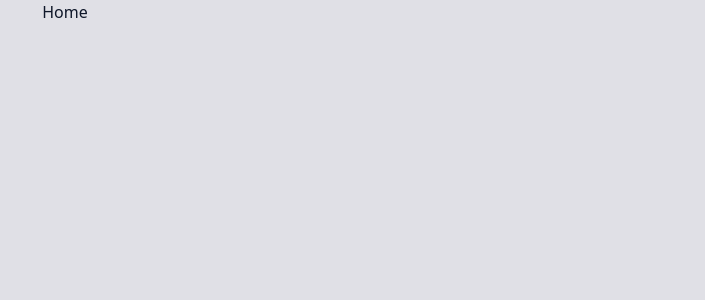
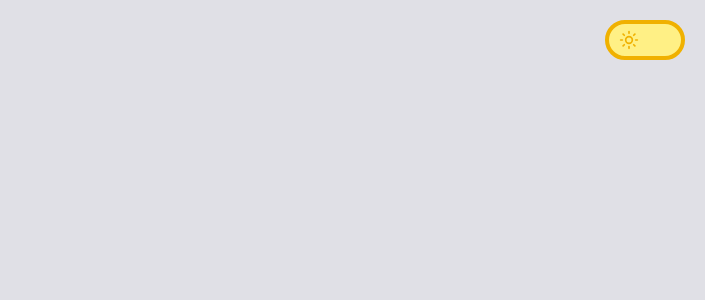
Before and after one commit to kurama199/portfolio, a React (Vite) app: page / in a window 1280 px wide. Shown: the top 300 px of the page, without its empty margins (575-1280 px from the left). Built offline with nearby package versions, Linux system fonts and the light colour scheme.

Commit message:
07/31-7:29PM added theme toggle

```diff
--- a/src/Pages/Home.tsx
+++ b/src/Pages/Home.tsx
@@ -1,3 +1,13 @@
+import ThemeToggle from "@/components/ThemeToggle";
+
 export const Home = () => {
-  return <div>Home</div>;
+  return (
+    <div className="min-h-screen bg-background text-foreground overflow-x-hidden">
+      <ThemeToggle className="absolute right-5 top-5" />
+      {/* Bckground effects */}
+      {/* Navbar */}
+      {/* Main Content */}
+      {/* Footer */}
+    </div>
+  );
 };
--- /dev/null
+++ b/src/components/ThemeToggle.tsx
@@ -0,0 +1,59 @@
+import { cn, localStorageKeys } from "@/utils/utils";
+import { Moon, Sun } from "lucide-react";
+import React, { useLayoutEffect, useState } from "react";
+
+interface ThemeToggleProps {
+  className?: string;
+}
+
+const ThemeToggle: React.FC<ThemeToggleProps> = ({
+  className,
+}: ThemeToggleProps) => {
+  const [isDarkMode, setIsDarkMode] = useState<boolean>(false);
+  useLayoutEffect(() => {
+    const theme = localStorage.getItem(localStorageKeys.theme);
+    if (theme === "dark") {
+      document.documentElement.classList.add("dark");
+      setIsDarkMode(true);
+    }
+  }, []);
+  return (
+    <button
+      onClick={() =>
+        setIsDarkMode((i: boolean) => {
+          if (!i) {
+            document.documentElement.classList.add("dark");
+            localStorage.setItem(localStorageKeys.theme, "dark");
+          } else {
+            localStorage.setItem(localStorageKeys.theme, "light");
+            document.documentElement.classList.remove("dark");
+          }
+          return !i;
+        })
+      }
+      className={cn(
+        "relative w-[80px] h-[40px] flex items-center rounded-full border-4 border-solid p-2 transition-colors duration-300 ease-in-out",
+        isDarkMode
+          ? "bg-gray-800 border-gray-400"
+          : "bg-yellow-200 border-yellow-500",
+        className
+      )}
+    >
+      <span
+        className={cn(
+          "absolute left-2 top-1/2 -translate-y-1/2 transition-transform duration-300 ease-in-out",
+          "h-[24px] w-[24px] rounded-full flex items-center justify-center",
+          isDarkMode ? "translate-x-[32px]" : "translate-x-0"
+        )}
+      >
+        {isDarkMode ? (
+          <Moon className="text-white" size={20} />
+        ) : (
+          <Sun className="text-yellow-500" size={20} />
+        )}
+      </span>
+    </button>
+  );
+};
+
+export default ThemeToggle;
--- /dev/null
+++ b/src/utils/utils.ts
@@ -0,0 +1,10 @@
+import { type ClassValue, clsx } from "clsx";
+import { twMerge } from "tailwind-merge";
+
+export function cn(...inputs: ClassValue[]) {
+  return twMerge(clsx(inputs));
+}
+
+export const localStorageKeys = {
+  theme: "theme",
+};
```
